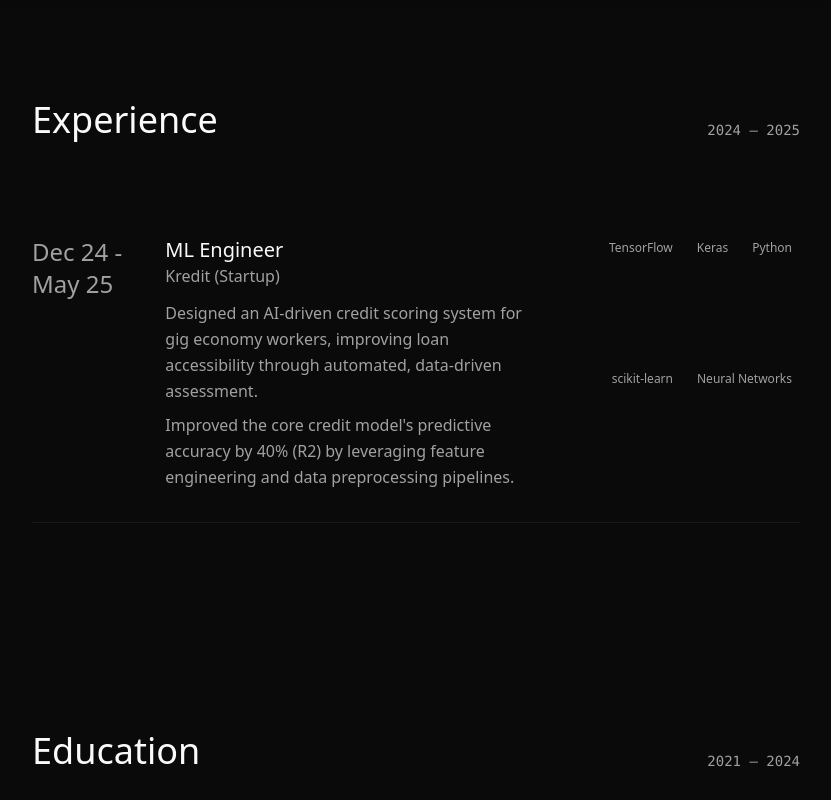
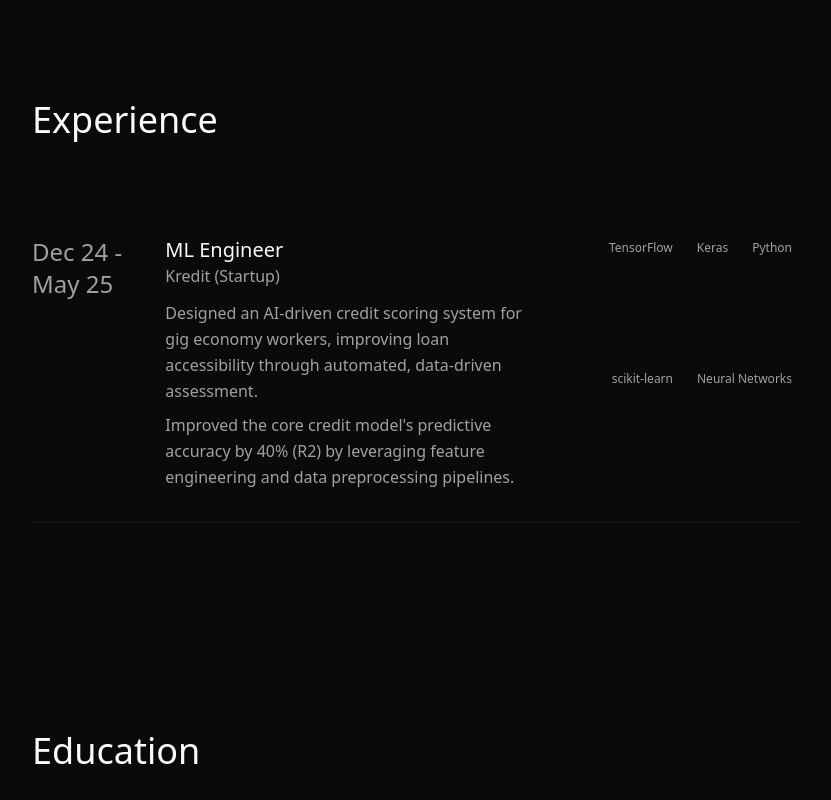
Before and after one commit to SatyamDev803/SatyamDev803.github.io, a Next.js app: page / in a window 1280 px wide. Shown: the part 780-1580 px from the top of the page, without its empty margins (224-1055 px from the left). Built offline with nearby package versions, Linux system fonts and the light colour scheme.

Commit message:
Fix Typo

```diff
--- a/app/page.tsx
+++ b/app/page.tsx
@@ -169,7 +169,7 @@ export default function Home() {
           <div className="space-y-12 sm:space-y-16">
             <div className="flex flex-col sm:flex-row sm:items-end sm:justify-between gap-4">
               <h2 className="text-3xl sm:text-4xl font-light">Experience</h2>
-              <div className="text-sm text-muted-foreground font-mono">2024 — 2025</div>
+              {/* <div className="text-sm text-muted-foreground font-mono">2024 — 2025</div> */}
             </div>
             <div className="space-y-8 sm:space-y-12">
               {[
@@ -233,7 +233,7 @@ export default function Home() {
           <div className="space-y-12 sm:space-y-16">
             <div className="flex flex-col sm:flex-row sm:items-end sm:justify-between gap-4">
               <h2 className="text-3xl sm:text-4xl font-light">Education</h2>
-              <div className="text-sm text-muted-foreground font-mono">2021 — 2024</div>
+              {/* <div className="text-sm text-muted-foreground font-mono">2021 — 2024</div> */}
             </div>
             <div className="space-y-8 sm:space-y-12">
               {[
```
